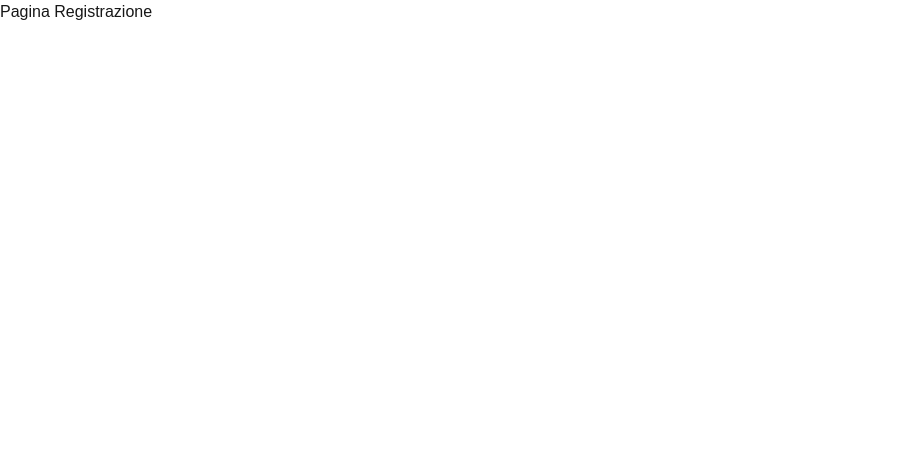
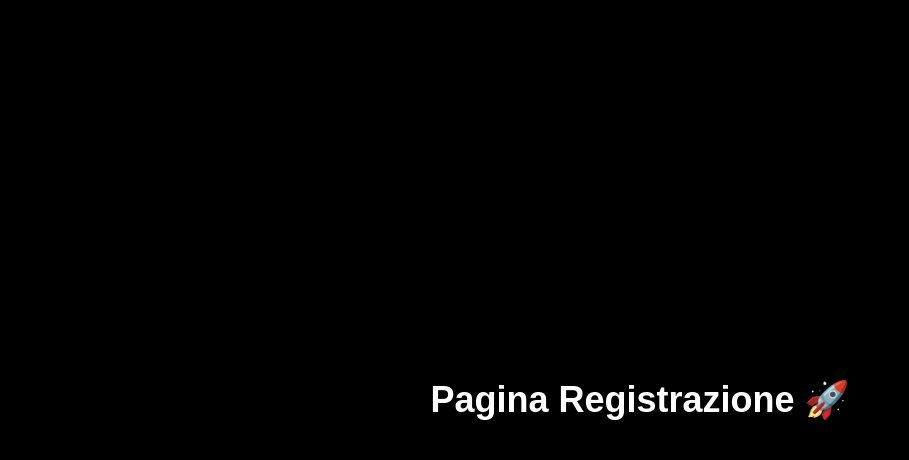
Before and after one commit to llanaj041/iotibatto, a Next.js app: page /register in a window 1280 px wide. Shown: the top 460 px of the page, without its empty margins (0-909 px from the left). Built offline with nearby package versions, Linux system fonts and the light colour scheme.

Commit message:
add auth pages

```diff
--- a/app/register/page.tsx
+++ b/app/register/page.tsx
@@ -1,3 +1,9 @@
 export default function RegisterPage() {
-  return <h1>Pagina Registrazione</h1>;
+  return (
+    <main className="min-h-screen bg-black text-white flex items-center justify-center">
+      <h1 className="text-4xl font-bold">
+        Pagina Registrazione 🚀
+      </h1>
+    </main>
+  );
 }
```
